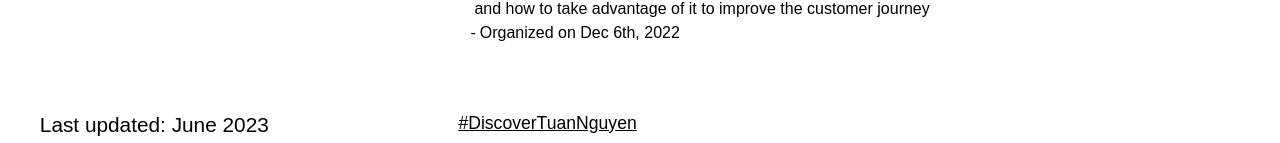
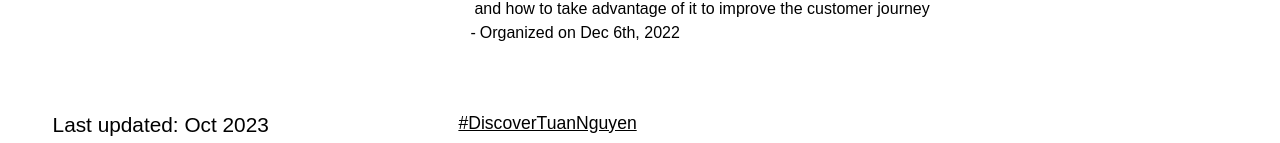
Before and after one commit to tuannnh/cv, a Jekyll site: the page built from index.md, in a window 1280 px wide and 900 px high, scrolled down 3225 px. Shown: the part 754-897 px from the top of the window. Built offline with Jekyll 4.4.1, drawn with Linux system fonts in a browser that asks for light colours; nearby versions of some CDN libraries; some web fonts are replaced; a style sheet for code colours, icons or effects is not loaded.

Commit message:
Update index.md

```diff
--- a/index.md
+++ b/index.md
@@ -192,6 +192,6 @@ _Certificate Of Appreciation_, Techcon Organizer, KMS Group
 - An English-based webinar to share how to discover why Product Analytics is essential to your business and how to take advantage of it to improve the customer journey
 - Organized on Dec 6th, 2022
 
-<h3 align="right">Last updated: June 2023</h3>
+<h3 align="right">Last updated: Oct 2023</h3>
 
 <span align="center"><b><a href="https://hungtuan.me">#DiscoverTuanNguyen</a></b></span>
```
